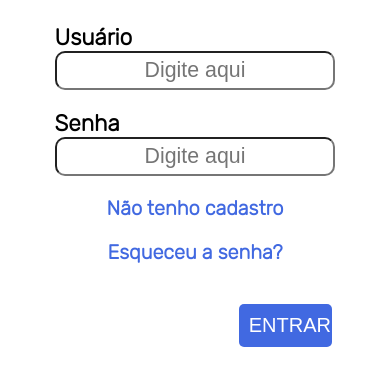
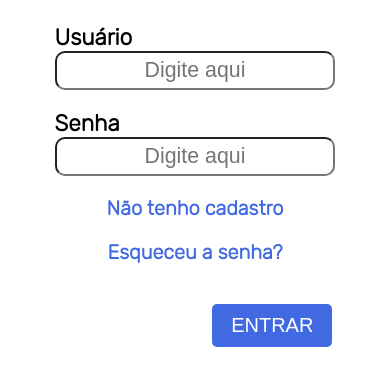
Before and after one commit to gabriel-augg/fomulario-de-informacoes, a plain HTML site: page index.html in a window 390 px wide. Shown: the part 102-488 px from the top of the page. Drawn offline with Linux system fonts and the light colour scheme.

Commit message:
Style: alteração no css

```diff
--- a/style.css
+++ b/style.css
@@ -301,7 +301,7 @@ body * {
     }
 
     #btn-login {
-        width: 30%;
+        width: 6em;
         font-size: 15pt;
         background-color: #4169E1;
         align-self: flex-end;
@@ -419,6 +419,7 @@ body * {
 
 
 
+
     #alterar:hover, #voltarRecuperar:hover {
         background-color: #4169E1;
     }
```
